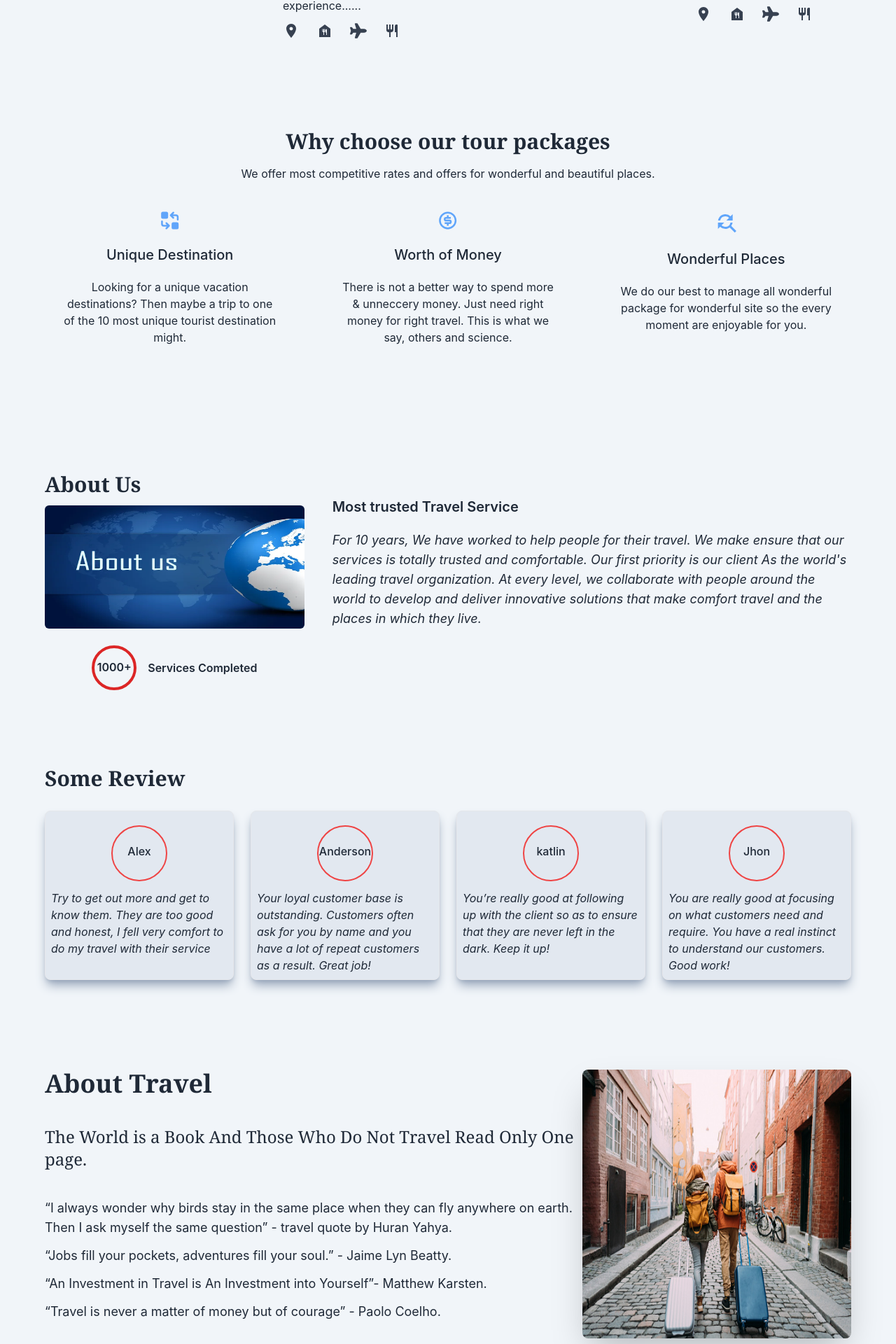
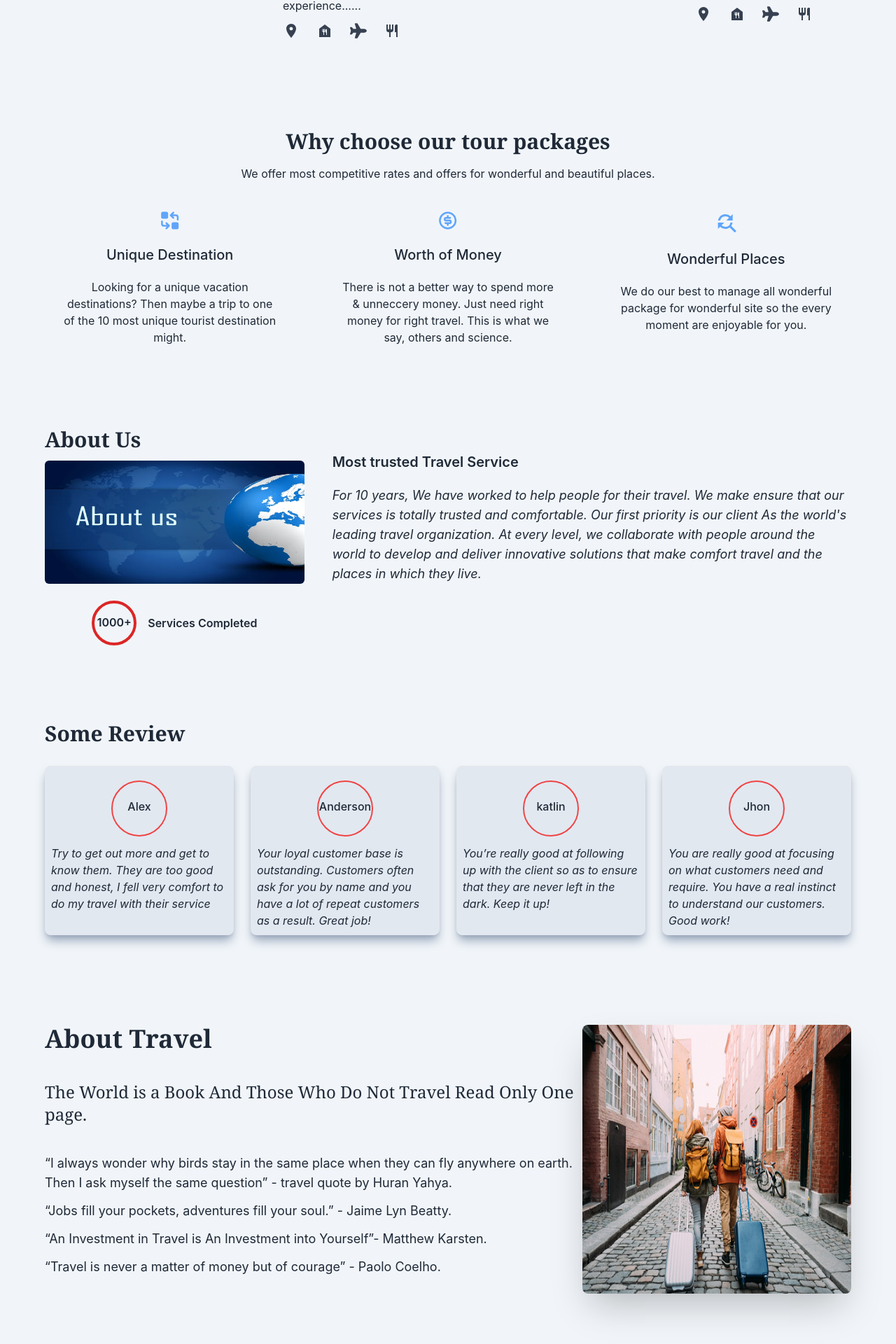
Before and after one commit to mintusarker/-my-tourist-guide-client, a React (Create React App) app: page / in a window 1280 px wide. Shown: the part 1960-3880 px from the top of the page at 70% size. Built offline with nearby package versions, Linux system fonts and the light colour scheme; no server answers.

Commit message:
modified

```diff
--- a/src/Pages/Home/About/About.js
+++ b/src/Pages/Home/About/About.js
@@ -4,7 +4,7 @@ import travel3 from '../../../assets/travel3.jpg'
 const About = () => {
     return (
 
-            <div className="justify-center px-16 w-full pt-16 pb-28 bg-slate-100">
+            <div className="justify-center px-16 w-full pt-16 pb-20 bg-slate-100">
                 <div className="flex flex-col lg:flex-row-reverse">
                     <img alt='' src={travel3} className="max-w-sm h-96 w-full rounded-lg shadow-2xl" />
                     <div>
--- a/src/Pages/Home/extra/WhyChoose.js
+++ b/src/Pages/Home/extra/WhyChoose.js
@@ -5,7 +5,7 @@ import { MdOutlineFindReplace } from "react-icons/md";
 
 const WhyChoose = () => {
     return (
-        <div className='px-16 py-16 bg-slate-100'>
+        <div className='px-16 pt-16 bg-slate-100'>
             <p className='text-center text-3xl font-semibold font-serif'>Why choose our tour packages</p>
             <p className='text-center py-4'>We offer most competitive rates and offers for wonderful and beautiful places.</p>
             <div className='grid sm:grid-cols-1 md:grid-cols-2 lg:grid-cols-3 gap-10'>
```
